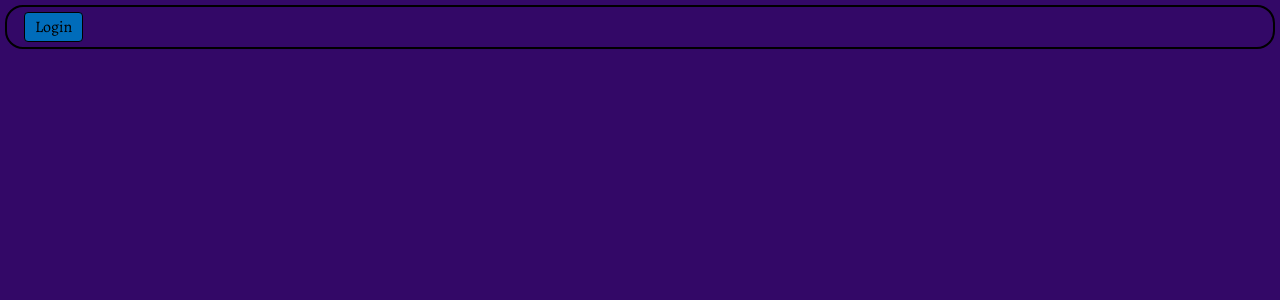
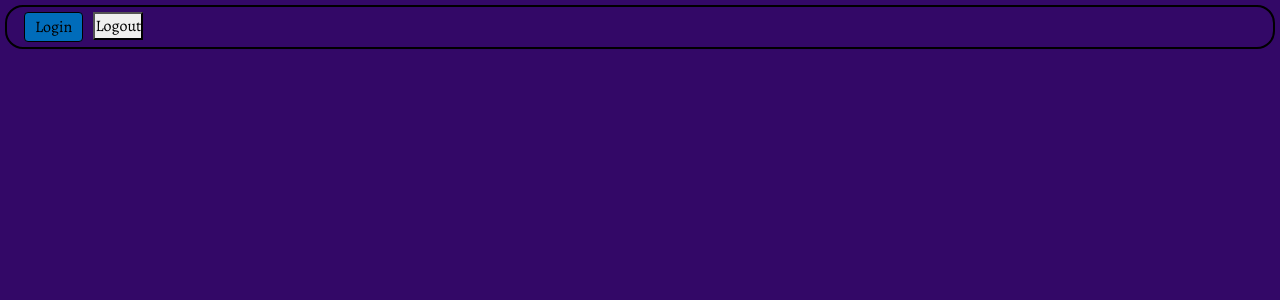
Before and after one commit to MaxiVR/portfolio-app, an Angular app: page /login in a window 1280 px wide. Shown: the top 300 px of the page. Built offline with nearby package versions, Linux system fonts and the light colour scheme.

Commit message:
button log out de prueba

```diff
--- a/src/app/app-routing.module.ts
+++ b/src/app/app-routing.module.ts
@@ -9,7 +9,7 @@ import { AdminGuard } from './guards/admin.guard';
 
 const routes: Routes = [
   {path: '', component:HomeComponent},
-  {path: 'contacto', component:ContactComponent, canActivate: [AdminGuard]},
+  {path: 'contacto', component:ContactComponent},
   {path: 'login', component:LoginComponent},
   {path: '**', component:Page404Component},
 ];
--- a/src/app/components/login/login.component.html
+++ b/src/app/components/login/login.component.html
@@ -2,6 +2,10 @@
     <div class="login-btn">
         <button type="button" id="btn-login" class="btn btn-primary" data-bs-toggle="modal"
             data-bs-target="#Modal-proyect">Login
+        </button>
+    </div>
+    <div class="login-btn">
+        <button type="button" (click)="logout()">Logout
         </button>
     </div>
     <!---<div class="redes-social">
--- a/src/app/components/login/login.component.ts
+++ b/src/app/components/login/login.component.ts
@@ -55,4 +55,8 @@ export class LoginComponent implements OnInit {
 
   }
 
+  logout(){
+    this.authService.logout()
+  }
+
 }
--- a/src/app/servicios/auth.service.ts
+++ b/src/app/servicios/auth.service.ts
@@ -15,18 +15,19 @@ export class AuthService {
   login (email:string, password: string){
     this.http.post (this.url , {email: email, password: password})
     .subscribe((resp:any) => {
-      this.router.navigate(['/contacto']);
+      this.router.navigate(['']);
       localStorage.setItem('auth_toke', resp.token);
+      console.log(resp.token);
 
     })
   }
 
   logout(){
-    localStorage.removeItem('token');
+    localStorage.removeItem('auth_toke');
   }
 
-  public get logIn(): boolean{
-    return (localStorage.getItem('token') !== null);
+  get logIn(): boolean{
+    return (localStorage.getItem('auth_toke') !== null);
   }
 
 
```
